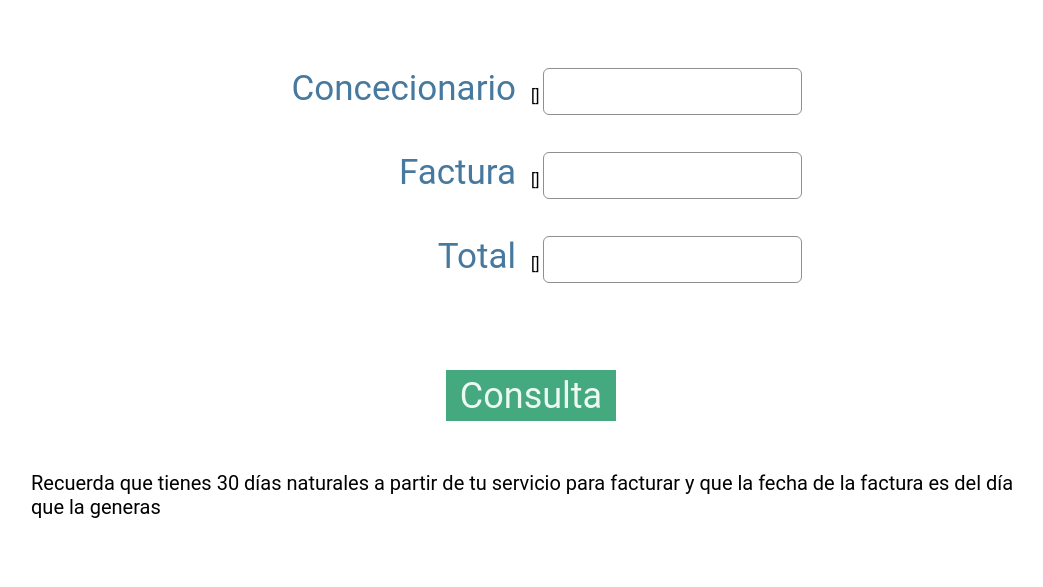
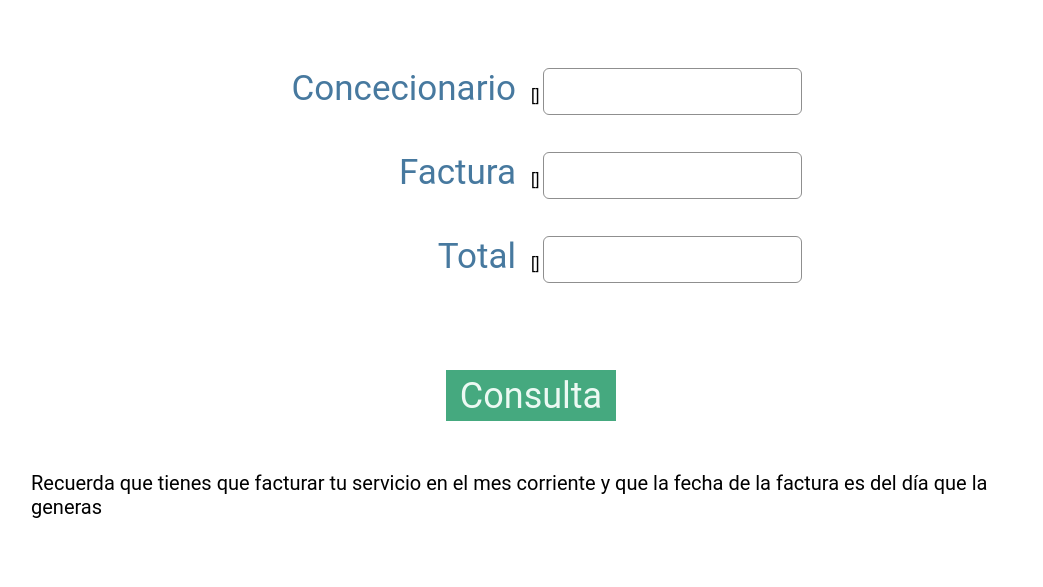
Before and after one commit to esantanaya/portal, a Django app: template src/facturacion/templates/facturaciononline/consulta.html in a window 1280 px wide. Shown: the part 145-732 px from the top of the page, without its empty margins (109-1152 px from the left). Run offline with Django 3.2, Linux system fonts and the light colour scheme; the template is opened without the code that fills it: most values are stand-ins (such as "Sample title", 1, 10 or a date in 2020); form fields are guessed from the names that the template uses.

Commit message:
Correccion de mensaje de limite para facturar y enrutamiento de gets

```diff
--- a/src/facturacion/facturaciononline/views.py
+++ b/src/facturacion/facturaciononline/views.py
@@ -80,6 +80,8 @@ def consulta(request):
                     'form': d_form,
                 }
                 return render(request, 'facturaciononline/datos.html', context)
+    else:
+        return HttpResponseRedirect('/facturaciononline/')
 
 
 def timbre(request):
@@ -143,6 +145,8 @@ def timbre(request):
                 }),
             }
             return render(request, 'facturaciononline/descarga.html', context)
+    else:
+        return HttpResponseRedirect('/facturaciononline/')
 
 
 def zipper(request):
--- a/src/facturacion/templates/facturaciononline/consulta.html
+++ b/src/facturacion/templates/facturaciononline/consulta.html
@@ -38,5 +38,5 @@
       </div>
     <input type="submit" value="Consulta">
   </form>
-  <p>Recuerda que tienes 30 días naturales a partir de tu servicio para facturar y que la fecha de la factura es del día que la generas</p>
+  <p>Recuerda que tienes que facturar tu servicio en el mes corriente y que la fecha de la factura es del día que la generas</p>
 {% endblock %}
```
